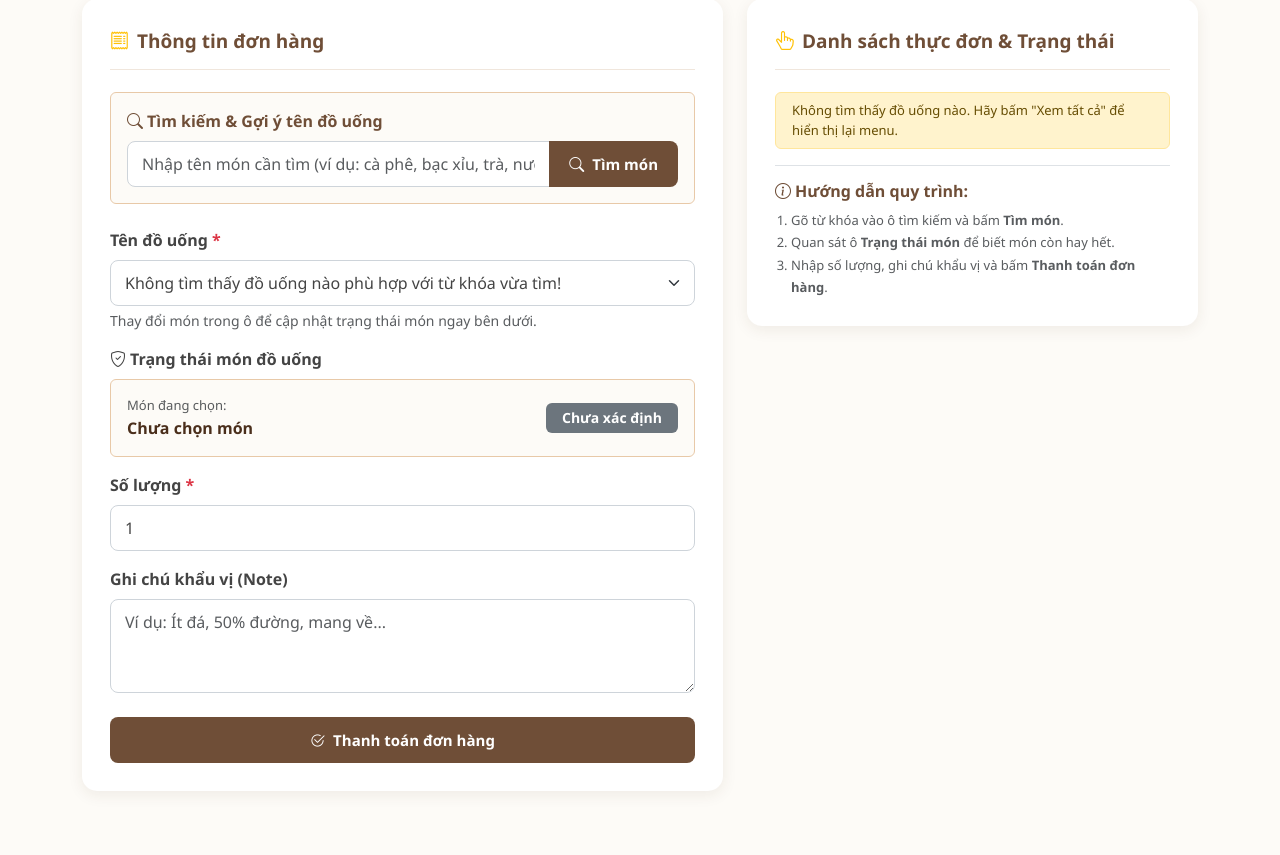
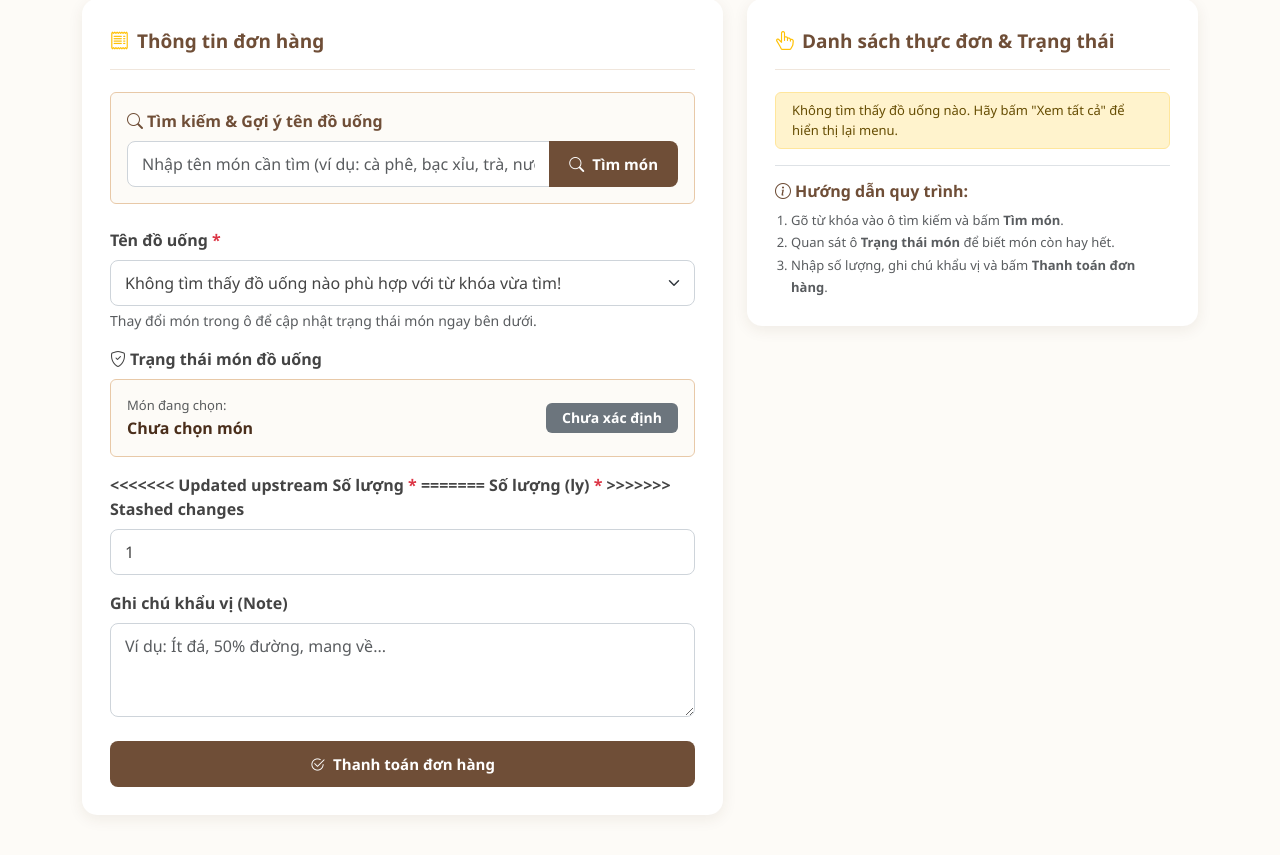
Before and after one commit to ahnhtu22/QLTDCafe, a PHP site: page /QLTDCafe/app/views/staff/pos/main.php in a window 1280 px wide. Shown: the part 184-1039 px from the top of the page. Run offline with PHP 8.4, Linux system fonts and the light colour scheme; the template is opened without the code that fills it, so the values that code supplies are empty.

```diff
--- a/app/views/staff/pos/main.php
+++ b/app/views/staff/pos/main.php
@@ -169,7 +169,11 @@
 
                         <div class="mb-3">
                             <label for="quantity" class="form-label fw-semibold">
+<<<<<<< Updated upstream
                                 Số lượng  <span class="text-danger">*</span>
+=======
+                                Số lượng (ly) <span class="text-danger">*</span>
+>>>>>>> Stashed changes
                             </label>
 
                             <input type="number"
```
